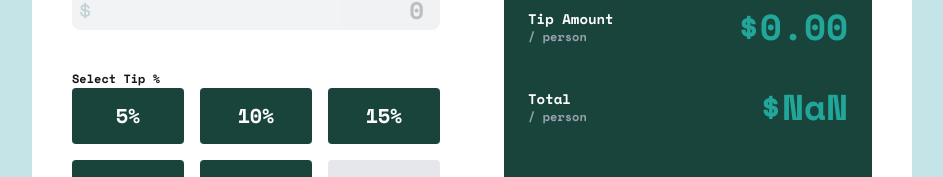
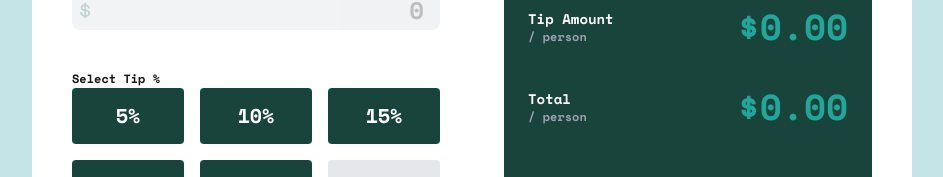
Before and after one commit to raheemmian/tip-calc, a Next.js app: page / in a window 1280 px wide. Shown: the part 303-480 px from the top of the page, without its empty margins (168-1111 px from the left). Built offline with nearby package versions, Linux system fonts and the light colour scheme.

Commit message:
fixed nan issue for total per person

```diff
--- a/app/components/splitter.tsx
+++ b/app/components/splitter.tsx
@@ -10,8 +10,8 @@ export default function Splitter() {
     const [tipPercentage, setTipPercentage] = useState<number>(0);
     const [numOfPeople, setNumOfPeople] = useState<number>(0);
 
-    const [tipAmountPerPerson, setTipAmountPerPerson] = useState(0)
-    const [totalPerPerson, setTotalPerPerson] = useState(0)
+    const [tipAmountPerPerson, setTipAmountPerPerson] = useState<number>(0)
+    const [totalPerPerson, setTotalPerPerson] = useState<number>(0)
 
     useEffect(() => {
 
@@ -23,7 +23,9 @@ export default function Splitter() {
     }, [bill, tipPercentage, numOfPeople])
 
     useEffect(() => {
-        setTotalPerPerson(((bill / numOfPeople) + tipAmountPerPerson))
+        if(bill > 0 && numOfPeople > 0){
+            setTotalPerPerson(((bill / numOfPeople) + tipAmountPerPerson))
+        }
     }, [tipAmountPerPerson])
 
   return (
```
